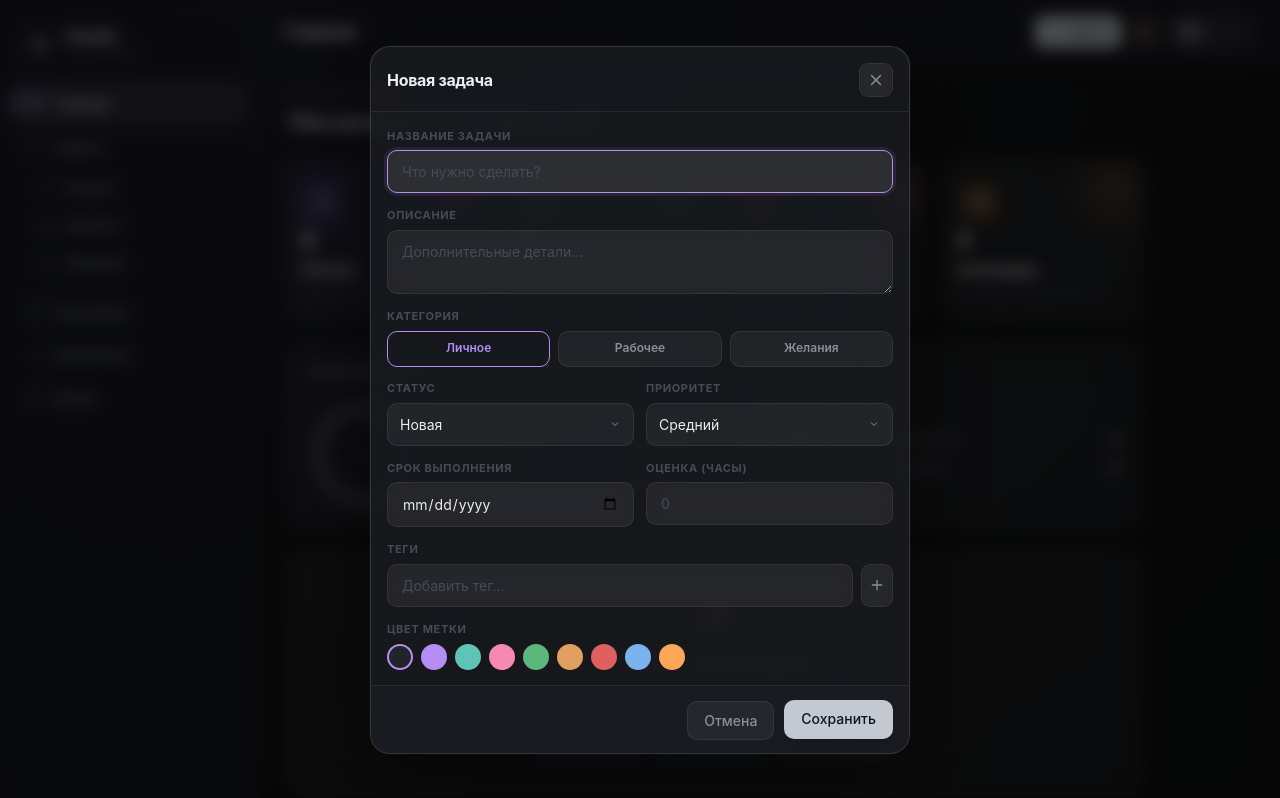
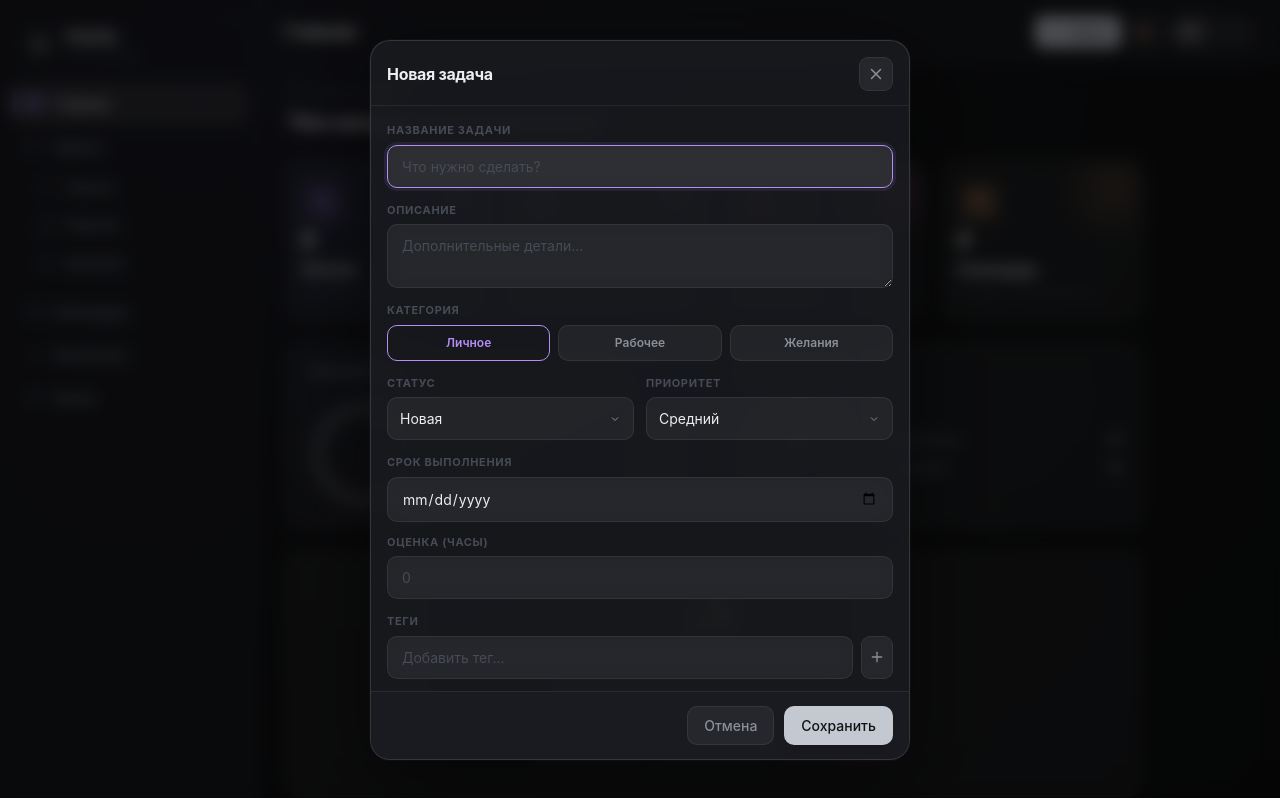
Before and after one commit to Larisa-coding/planify-task-manager, a React (Create React App) app: page / in a window 1280 px wide. Both pictures are taken after a click on the button "Задача". Shown: the top 798 px of the page. Built offline with nearby package versions, Linux system fonts and the light colour scheme.

Commit message:
Make the due date field full width in the task form.
Keep it the same size as the other inputs on every screen so the modal layout does not shift.

Co-authored-by: Cursor <cursoragent@cursor.com>

```diff
--- a/src/App.css
+++ b/src/App.css
@@ -1292,14 +1292,21 @@ body {
 /* 2-column grid that stacks on small mobile */
 .form-row-2 {
   display: grid;
-  grid-template-columns: 1fr;
+  grid-template-columns: minmax(0, 1fr);
   gap: 12px;
 }
 
-@media (min-width: 400px) {
+@media (min-width: 480px) {
   .form-row-2 {
-    grid-template-columns: 1fr 1fr;
+    grid-template-columns: minmax(0, 1fr) minmax(0, 1fr);
   }
+}
+
+/* Date needs the wide column. Hours only sits beside it on a wide modal. */
+.form-row-date {
+  display: grid;
+  grid-template-columns: minmax(0, 1fr);
+  gap: 12px;
 }
 
 /* 3-column for categories (stays 3 — text is short enough) */
@@ -1414,25 +1421,29 @@ body {
    FORM DATE/NUMBER INPUT FIXES FOR MOBILE
    ============================================= */
 
-/* Force date and number inputs to never overflow their container */
+/* Date and number inputs fill their cell and cannot blow out the row */
 input[type="date"],
 input[type="number"] {
+  display: block;
+  width: 100%;
   min-width: 0;
-  width: 100%;
+  max-width: 100%;
   box-sizing: border-box;
 }
 
-/* On iOS, date input has weird padding — normalize it */
 input[type="date"] {
   -webkit-appearance: none;
   appearance: none;
+  min-height: 42px;
 }
 
-/* form-row-2 always stacks on very small screens */
-@media (max-width: 360px) {
-  .form-row-2 {
-    grid-template-columns: 1fr !important;
-  }
+input[type="date"]::-webkit-datetime-edit,
+input[type="date"]::-webkit-date-and-time-value {
+  display: block;
+  width: 100%;
+  min-width: 0;
+  text-align: left;
+  padding: 0;
 }
 
 /* Modal must never be wider than viewport */
--- a/src/components/Tasks/TaskForm.tsx
+++ b/src/components/Tasks/TaskForm.tsx
@@ -180,11 +180,12 @@ export const TaskForm: React.FC<TaskFormProps> = ({ isOpen, onClose, task, defau
             </div>
           </div>
 
-          {/* Due date + Hours */}
-          <div className="form-row-2">
+          {/* Due date and hours are full width so the date field matches the other inputs */}
+          <div className="form-row-date">
             <div className="form-field">
-              <label className="form-label">{t.tasks.due_date}</label>
+              <label className="form-label" htmlFor="task-due-date">{t.tasks.due_date}</label>
               <input
+                id="task-due-date"
                 type="date"
                 className="glass-input"
                 value={dueDate}
@@ -192,8 +193,9 @@ export const TaskForm: React.FC<TaskFormProps> = ({ isOpen, onClose, task, defau
               />
             </div>
             <div className="form-field">
-              <label className="form-label">{t.tasks.estimated_hours}</label>
+              <label className="form-label" htmlFor="task-hours">{t.tasks.estimated_hours}</label>
               <input
+                id="task-hours"
                 type="number"
                 className="glass-input"
                 value={estimatedHours}
```
